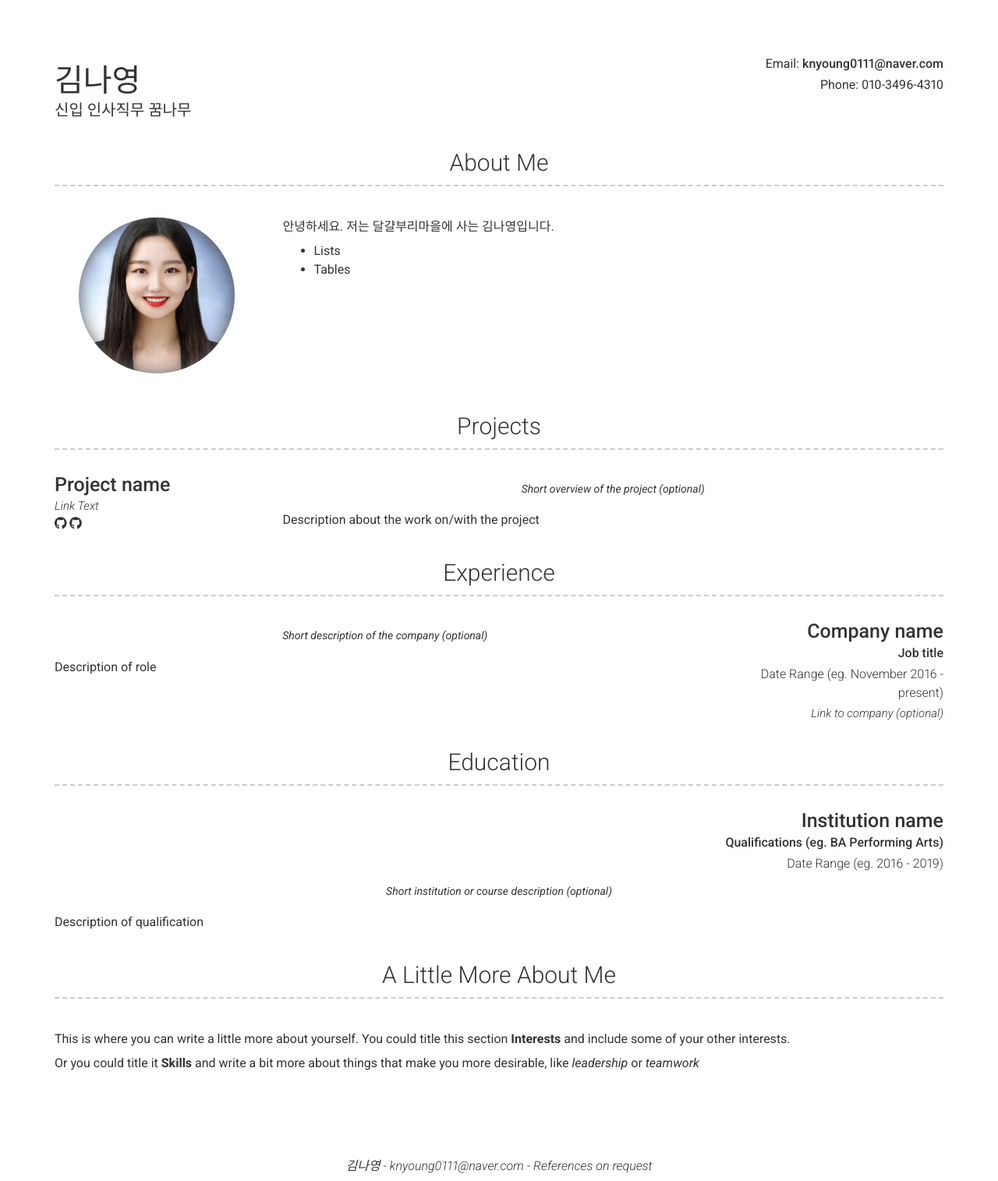
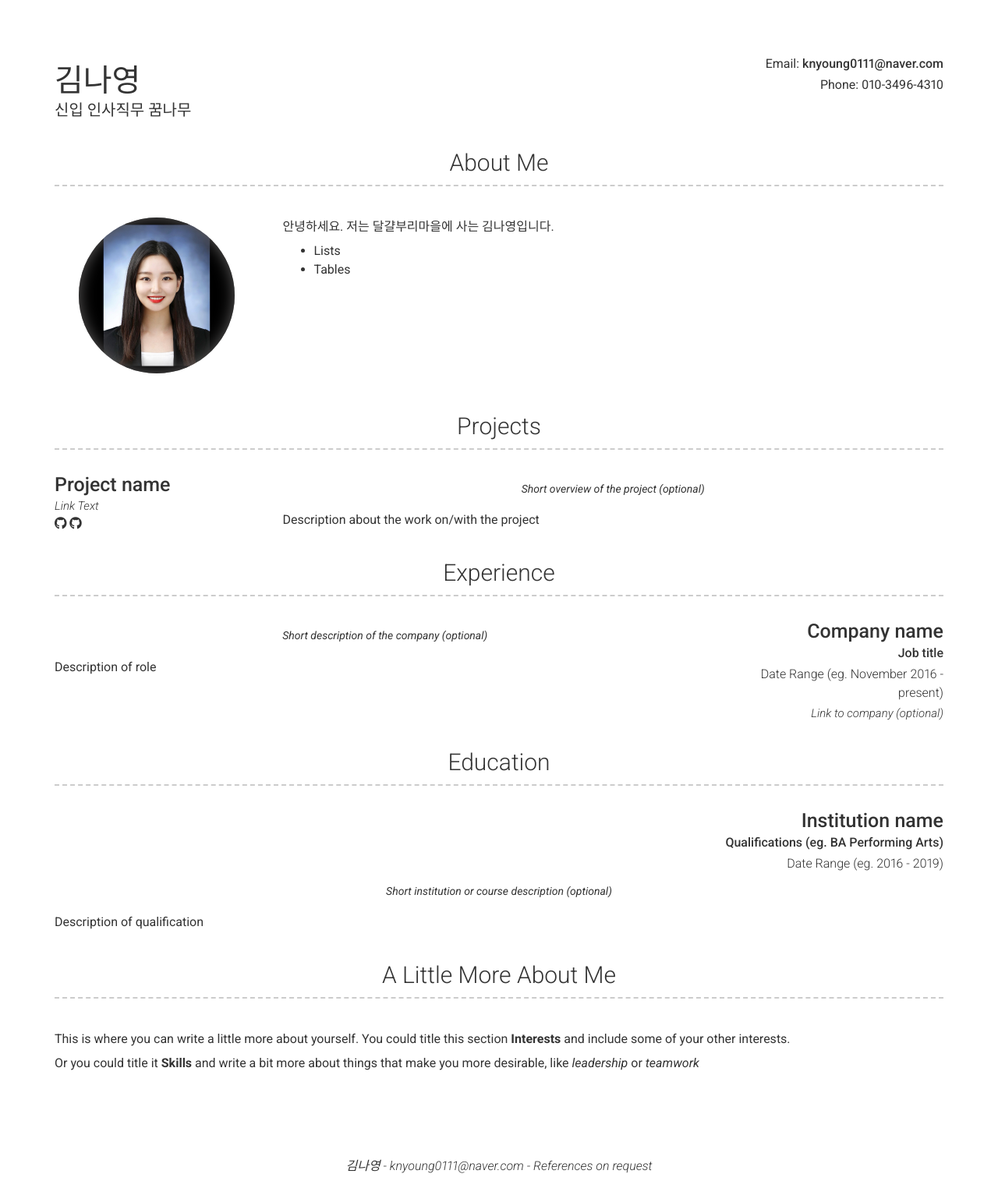
Before and after one commit to steamlng/steamlng.github.io, a Jekyll site: the page built from index.md, in a window 1280 px wide. Shown: the whole page at 78% size. Built offline with Jekyll 4.4.1, drawn with Linux system fonts in a browser that asks for light colours; nearby versions of some CDN libraries.

Commit message:
프로필사진 추가

```diff
--- a/_config.yml
+++ b/_config.yml
@@ -51,7 +51,7 @@ darkmode: false
 
 # About Section
 # about_title: About Me (Use this to override about section title)
-about_profile_image: images/프로필사진.jpeg
+about_profile_image: images/프로필사진2.jpeg
 about_content: | # this will include new lines to allow paragraphs
   안녕하세요. 저는 달걀부리마을에 사는 김나영입니다.
 
```
Also changed, not shown: images/프로필사진2.jpeg (added).
